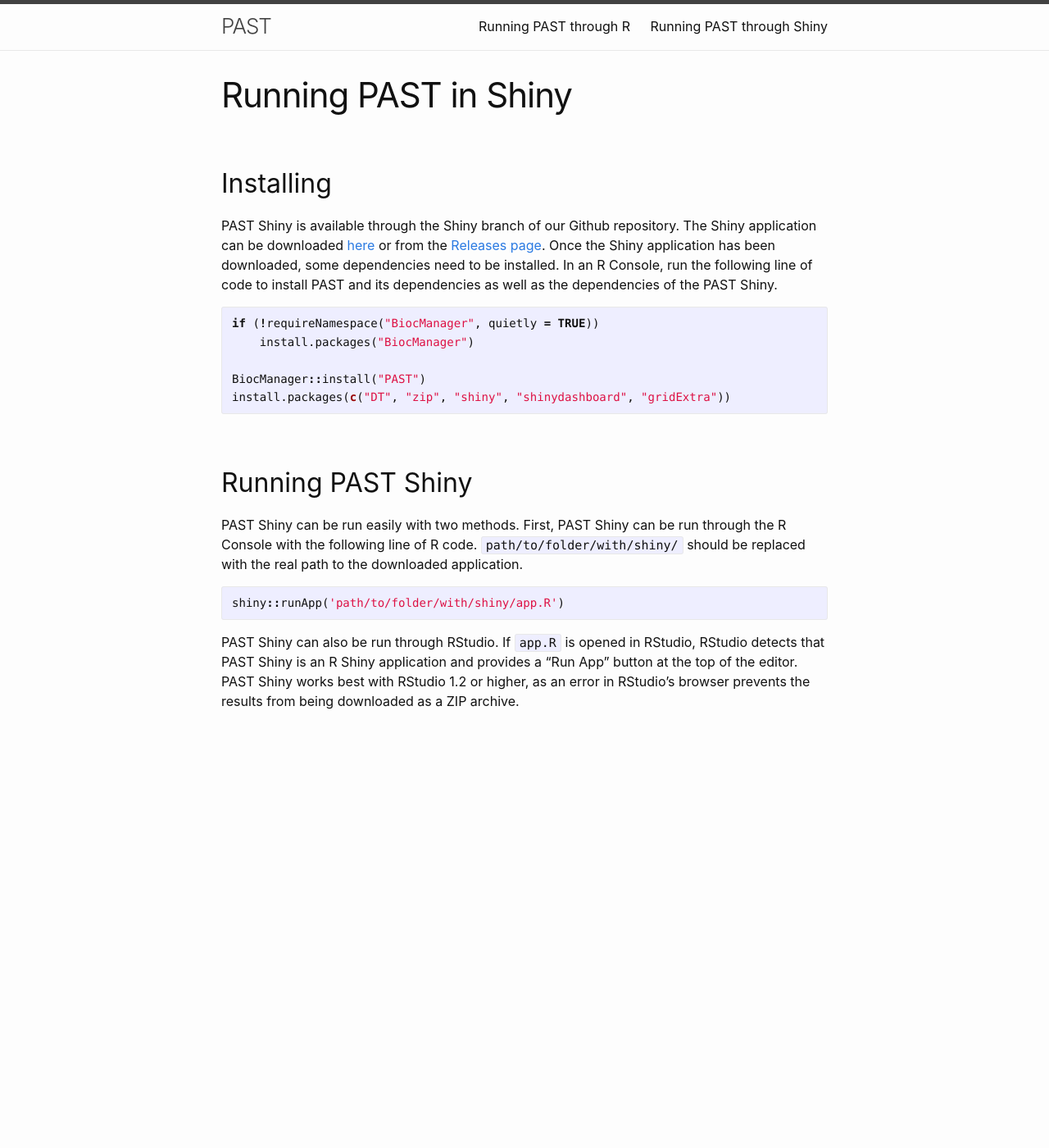
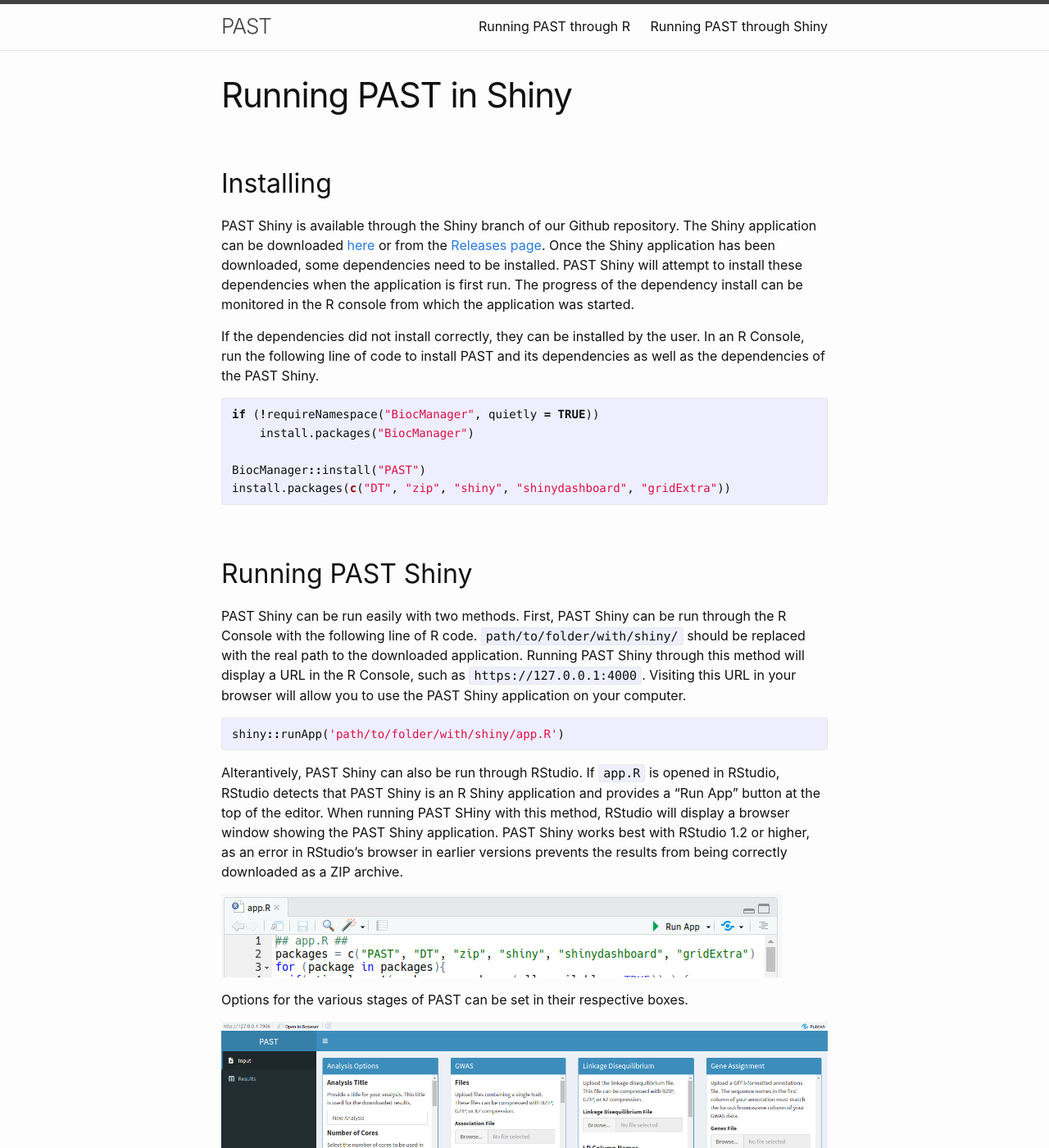
Before and after one commit to IGBB/PAST, a Jekyll site: the page built from shiny.md, in a window 1280 px wide and 1400 px high. Shown: the whole window at 82% size. Built offline with Jekyll 4.4.1, drawn with Linux system fonts in a browser that asks for light colours; some of the changed text lies outside the part shown.

Commit message:
updated shiny docs and home page, included sample data link

````diff
--- a/shiny.md
+++ b/shiny.md
@@ -6,7 +6,9 @@
 
 ## Installing
 
-PAST Shiny is available through the Shiny branch of our Github repository. The Shiny application can be downloaded <a href="https://github.com/IGBB/PAST/releases/download/v1.0.0/app.R">here</a> or from the [Releases page](https://github.com/IGBB/PAST/releases/). Once the Shiny application has been downloaded, some dependencies need to be installed. In an R Console, run the following line of code to install PAST and its dependencies as well as the dependencies of the PAST Shiny.
+PAST Shiny is available through the Shiny branch of our Github repository. The Shiny application can be downloaded <a href="https://github.com/IGBB/PAST/releases/download/v1.0.0/app.R">here</a> or from the [Releases page](https://github.com/IGBB/PAST/releases/). Once the Shiny application has been downloaded, some dependencies need to be installed. PAST Shiny will attempt to install these dependencies when the application is first run. The progress of the dependency install can be monitored in the R console from which the application was started.
+
+If the dependencies did not install correctly, they can be installed by the user. In an R Console, run the following line of code to install PAST and its dependencies as well as the dependencies of the PAST Shiny.
 
 ```r
 if (!requireNamespace("BiocManager", quietly = TRUE))
@@ -18,10 +20,30 @@
 
 ## Running PAST Shiny
 
-PAST Shiny can be run easily with two methods. First, PAST Shiny can be run through the R Console with the following line of R code. `path/to/folder/with/shiny/` should be replaced with the real path to the downloaded application.
+PAST Shiny can be run easily with two methods. First, PAST Shiny can be run through the R Console with the following line of R code. `path/to/folder/with/shiny/` should be replaced with the real path to the downloaded application. Running PAST Shiny through this method will display a URL in the R Console, such as `https://127.0.0.1:4000`. Visiting this URL in your browser will allow you to use the PAST Shiny application on your computer.
 
 ```r
 shiny::runApp('path/to/folder/with/shiny/app.R')
 ```
 
-PAST Shiny can also be run through RStudio. If `app.R` is opened in RStudio, RStudio detects that PAST Shiny is an R Shiny application and provides a "Run App" button at the top of the editor. PAST Shiny works best with RStudio 1.2 or higher, as an error in RStudio's browser prevents the results from being downloaded as a ZIP archive.
+Alterantively, PAST Shiny can also be run through RStudio. If `app.R` is opened in RStudio, RStudio detects that PAST Shiny is an R Shiny application and provides a "Run App" button at the top of the editor. When running PAST SHiny with this method, RStudio will display a browser window showing the PAST Shiny application. PAST Shiny works best with RStudio 1.2 or higher, as an error in RStudio's browser in earlier versions prevents the results from being correctly downloaded as a ZIP archive.
+
+
+![Run App Button](/assets/images/run-app.png)
+
+Options for the various stages of PAST can be set in their respective boxes.
+
+![PAST Shiny UI](/assets/images/ui.png)
+
+
+- Analysis Options: These options are used throughout the analysis.
+- GWAS: These options include the GWAS files and the names of the columns that PAST needs to run. PAST ignores any column whose name does not match the names provided here.
+- Linkage Disequilibrium: These options include the LD file and the names of the columns that PAST needs to run. PAST ignores any column whose name does not match the names provided here.
+- Gene Assignment: PAST accepts GFF3-formatted annotations.
+- Pathway Discovery: PAST accepts pathway information in a tab-separated format with three columns - pathway ID, pathway description, and gene name. This file should contain a line for each gene in each pathway.
+
+Once the analysis is started, a progress bar will appear to indicate which step has been completed most recently. When PAST finishes the analysis, the application will redirect the user to the Results tab. If the Results tab is opened before the analysis is complete, the Pathways and Plots boxes will display errors.
+
+## Download Data and Viewing Saved Analyses
+
+Once a user is satisfied with the filtering level set in the results tab, the data can be downloaded by clicking the "Download Results" button. PAST Shiny will then download a ZIP file contained the pathways data filtered at the specified level, the full unfiltered pathways data, and the images produced using the filtered pathways. If a user wishes to view a previously-completed analysis, then the full pathways data can be uploaded on the Input tab in the "Load Saved Analysis" box.
````
Also changed, not shown: index.md (+3 -7 lines), assets/images/run-app.png (added), assets/images/ui.png (added), 1 other file.
